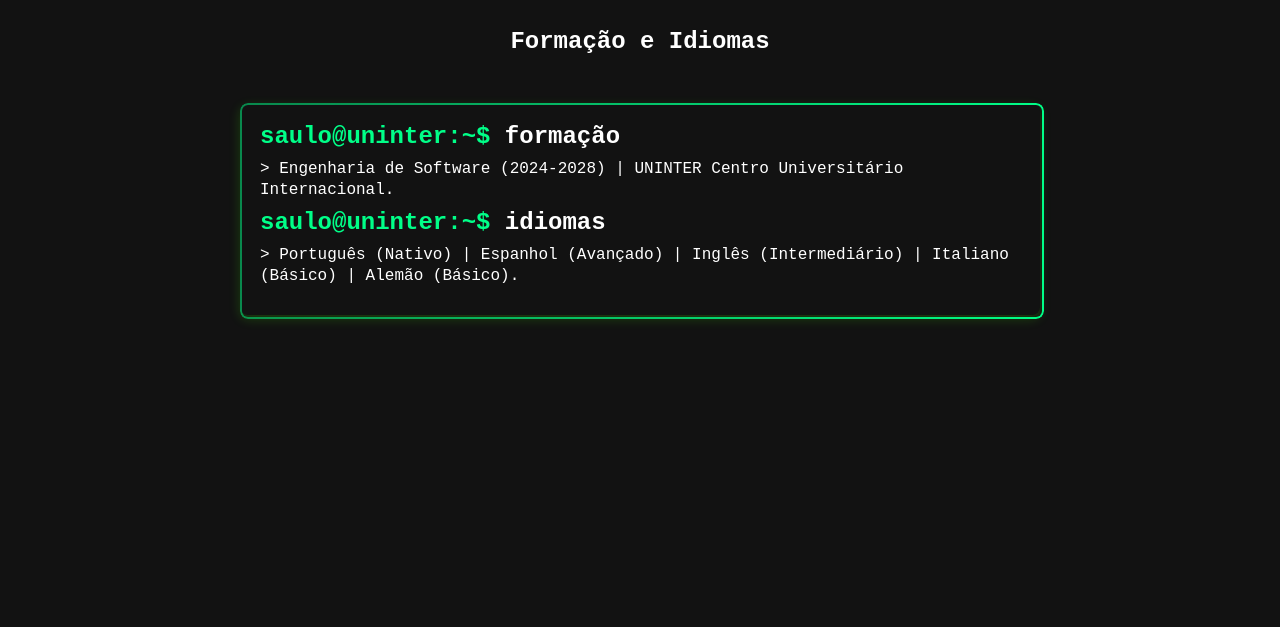
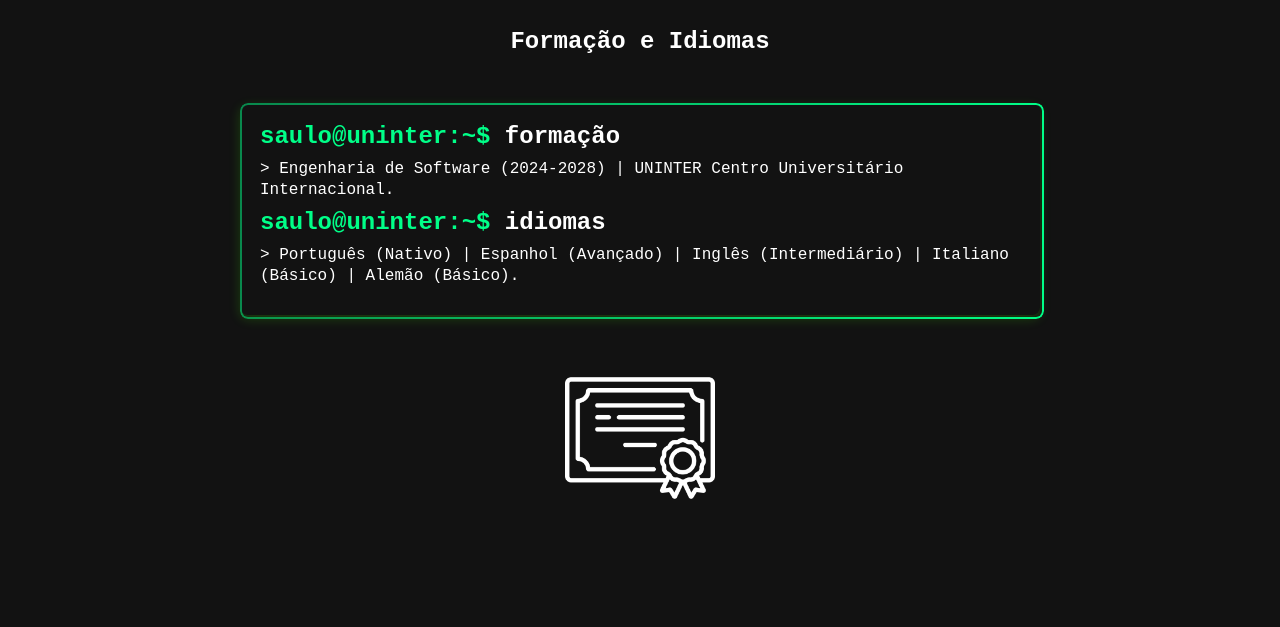
Before and after one commit to ruansk7/meu_portfolio, a plain HTML site: page formacao.html in a window 1280 px wide. Shown: the part 82-709 px from the top of the page. Drawn offline with Linux system fonts and the light colour scheme; the site is published under a folder, as on GitHub Pages, so addresses that start at the root find nothing.

Commit message:
Update formacao.html

```diff
--- a/formacao.html
+++ b/formacao.html
@@ -39,7 +39,7 @@
             </div>
 
             <div class="img-form">
-                <img class="img-formacoes" src="/images/winner.png" alt=""> <!-- Imagem ilustrativa relacionada à formação -->
+                <img class="img-formacoes" src="images/winner.png" alt=""> <!-- Imagem ilustrativa relacionada à formação -->
             </div>
         </main>
 
```
